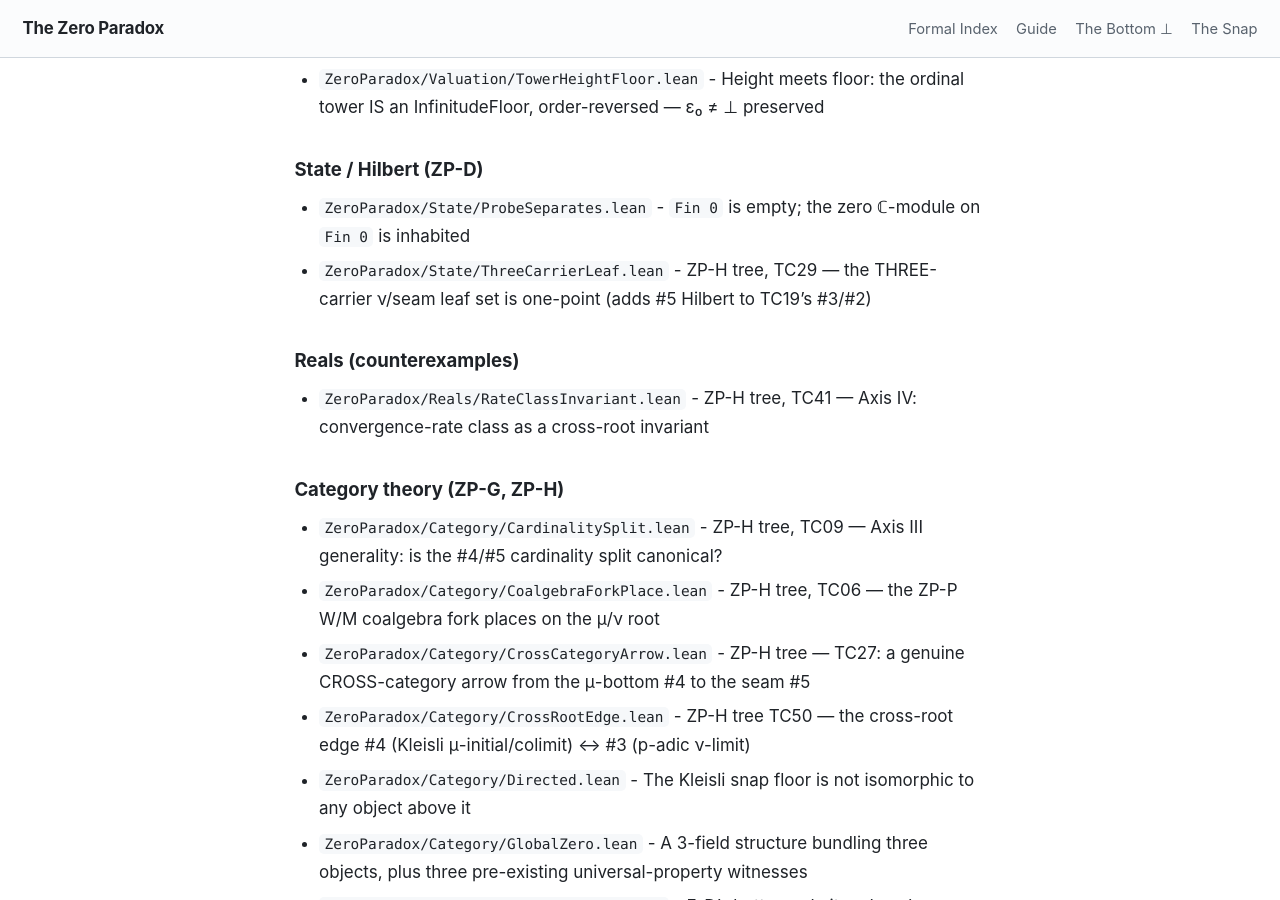
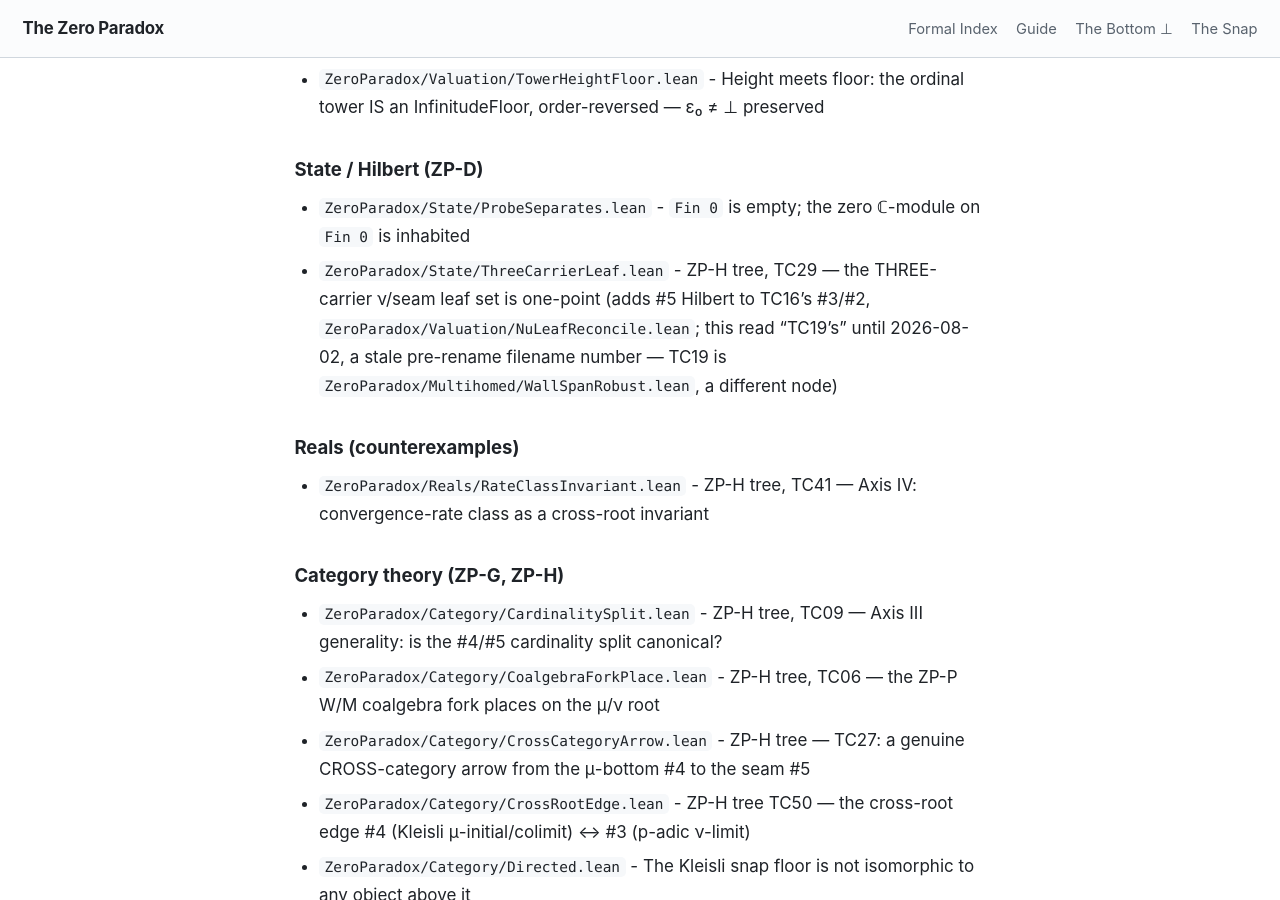
Before and after one commit to timbrigham/ZeroParadox, a Jekyll site: the page built from ZeroParadox/MANIFEST.md, in a window 1280 px wide and 900 px high, scrolled down 11841 px. Built offline with Jekyll 4.4.1, drawn with Linux system fonts in a browser that asks for light colours; our own code applies the rules of GitHub Pages for plain Markdown files.

Commit message:
D-17 resolved: the prior node is NuLeafReconcile (TC16); TC19 is a different node

```diff
--- a/ZeroParadox/MANIFEST.md
+++ b/ZeroParadox/MANIFEST.md
@@ -235,7 +235,7 @@ These carry the `-- EXPERIMENTAL` header: the exploratory work the core results
 ### State / Hilbert (ZP-D)
 
 - `ZeroParadox/State/ProbeSeparates.lean` - `Fin 0` is empty; the zero ℂ-module on `Fin 0` is inhabited
-- `ZeroParadox/State/ThreeCarrierLeaf.lean` - ZP-H tree, TC29 — the THREE-carrier ν/seam leaf set is one-point (adds #5 Hilbert to TC19's #3/#2)
+- `ZeroParadox/State/ThreeCarrierLeaf.lean` - ZP-H tree, TC29 — the THREE-carrier ν/seam leaf set is one-point (adds #5 Hilbert to TC16's #3/#2, `ZeroParadox/Valuation/NuLeafReconcile.lean`; this read "TC19's" until 2026-08-02, a stale pre-rename filename number — TC19 is `ZeroParadox/Multihomed/WallSpanRobust.lean`, a different node)
 
 ### Reals (counterexamples)
 
```
Also changed, not shown: 1 other file.
